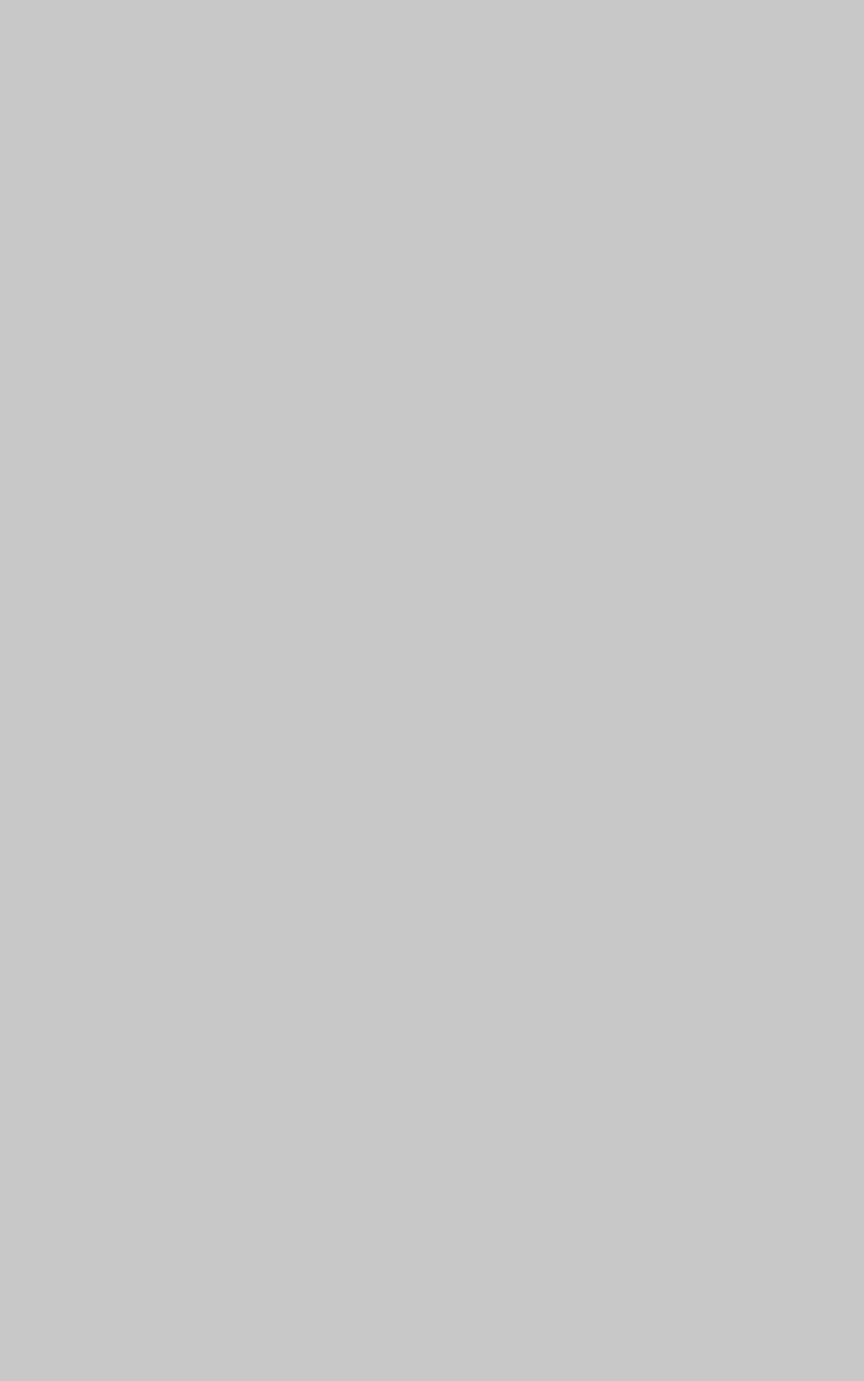
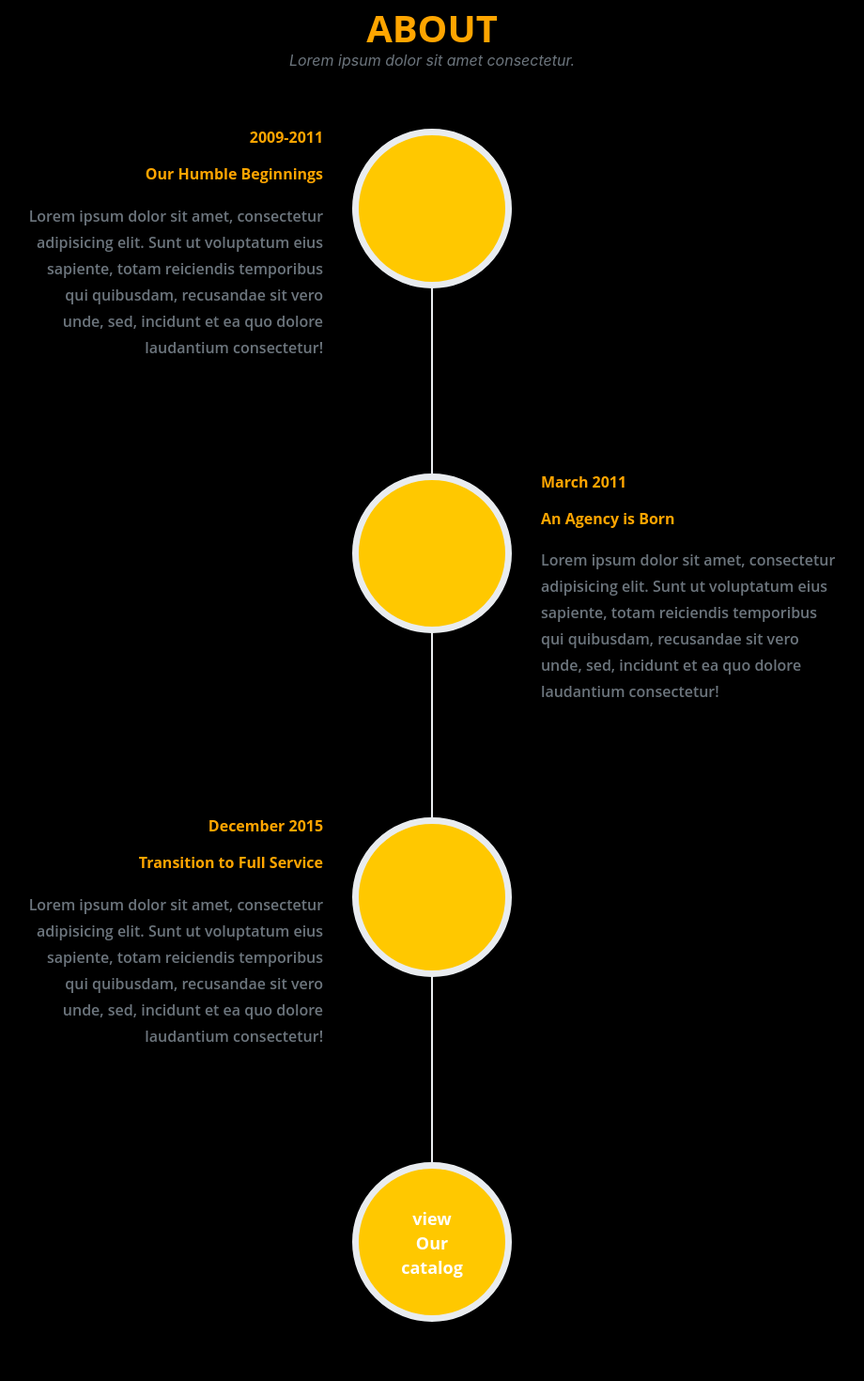
Before and after one commit to 78891RAM/Assignemnt, a React (Create React App) app: page /Help.jsx in a window 1280 px wide. Shown: the part 280-1750 px from the top of the page at 94% size, without its empty margins (180-1100 px from the left). Before the commit the page ends 800 px from the top, so only its background shows below. Built offline with nearby package versions, Linux system fonts and the light colour scheme.

Commit message:
abput page

```diff
--- a/src/Pages/Help.jsx
+++ b/src/Pages/Help.jsx
@@ -1,32 +1,107 @@
-import React from 'react';
+import React from "react";
 import "../Css/Nav.css";
 import { NavLink } from "react-router-dom";
-
-const Help= () =>{
+import "../Scss/help.css";
+import Navbar from "../Component/Navbar";
+import Footer from "../Component/footer";
+const Help = () => {
+	console.log("help");
+	return (
 		<>
-    <div className="navbar">
-        <div className="logo">
-
+    <Navbar />
+			<section className="page-section" id="about">
+				<div className="container">
+					<div className="text-center">
+						<h2 className="section-heading text-uppercase">
+							About
+						</h2>
+						<h3 className="section-subheading text-muted">
+							Lorem ipsum dolor sit amet consectetur.
+						</h3>
 					</div>
-        <div className = "navbar-comp">
-
-          <NavLink to="/Work.jsx">
-            Work
-          </NavLink>
-          <NavLink  to="/Insights.jsx">
-            Insights
-          </NavLink>
-          <NavLink to="/About.jsx">
-            About
-          </NavLink>
-          <NavLink to="/Contact.jsx">
-            Contact
-          </NavLink>
+					<ul className="timeline">
+						<li>
+							<div className="timeline-image" />
+							<div className="timeline-panel">
+								<div className="timeline-heading">
+									<h4>2009-2011</h4>
+									<h4 className="subheading">
+										Our Humble Beginnings
+									</h4>
 								</div>
-        <div className="Ads">
-
+								<div className="timeline-body">
+									<p className="text-muted">
+										Lorem ipsum dolor sit amet, consectetur
+										adipisicing elit. Sunt ut voluptatum
+										eius sapiente, totam reiciendis
+										temporibus qui quibusdam, recusandae sit
+										vero unde, sed, incidunt et ea quo
+										dolore laudantium consectetur!
+									</p>
 								</div>
 							</div>
+						</li>
+						<li className="timeline-inverted">
+							<div className="timeline-image" />
+							<div className="timeline-panel">
+								<div className="timeline-heading">
+									<h4>March 2011</h4>
+									<h4 className="subheading">
+										An Agency is Born
+									</h4>
+								</div>
+								<div className="timeline-body">
+									<p className="text-muted">
+										Lorem ipsum dolor sit amet, consectetur
+										adipisicing elit. Sunt ut voluptatum
+										eius sapiente, totam reiciendis
+										temporibus qui quibusdam, recusandae sit
+										vero unde, sed, incidunt et ea quo
+										dolore laudantium consectetur!
+									</p>
+								</div>
+							</div>
+						</li>
+						<li>
+							<div className="timeline-image" />
+							<div className="timeline-panel">
+								<div className="timeline-heading">
+									<h4>December 2015</h4>
+									<h4 className="subheading">
+										Transition to Full Service
+									</h4>
+								</div>
+								<div className="timeline-body">
+									<p className="text-muted">
+										Lorem ipsum dolor sit amet, consectetur
+										adipisicing elit. Sunt ut voluptatum
+										eius sapiente, totam reiciendis
+										temporibus qui quibusdam, recusandae sit
+										vero unde, sed, incidunt et ea quo
+										dolore laudantium consectetur!
+									</p>
+								</div>
+							</div>
+						</li>
+						<li className="timeline-inverted">
+							<div className="timeline-image">
+								<a style={{ textDecoration: "none" }} href>
+									{" "}
+									<h4>
+										view
+										<br />
+										Our
+										<br />
+										catalog
+									</h4>
+								</a>
+							</div>
+						</li>
+					</ul>
+				</div>
+			</section>
+      <Footer />
 		</>
-}
+	);
+};
 export default Help;
--- /dev/null
+++ b/src/Scss/help.css
@@ -0,0 +1,238 @@
+.page-section{
+    background:#000;
+    color: orange;
+  }
+  .timeline {
+    position: relative;
+    padding: 0;
+    list-style: none;
+  }
+  .timeline:before {
+    position: absolute;
+    top: 0;
+    bottom: 0;
+    left: 40px;
+    width: 2px;
+    margin-left: -1.5px;
+    content: "";
+    background-color: #e9ecef;
+  }
+  .timeline > li {
+    position: relative;
+    min-height: 50px;
+    margin-bottom: 50px;
+  }
+  .timeline > li:after, .timeline > li:before {
+    display: table;
+    content: " ";
+  }
+  .timeline > li:after {
+    clear: both;
+  }
+  .timeline > li .timeline-panel {
+    position: relative;
+    float: right;
+    width: 100%;
+    padding: 0 20px 0 100px;
+    text-align: left;
+  }
+  .timeline > li .timeline-panel:before {
+    right: auto;
+    left: -15px;
+    border-right-width: 15px;
+    border-left-width: 0;
+  }
+  .timeline > li .timeline-panel:after {
+    right: auto;
+    left: -14px;
+    border-right-width: 14px;
+    border-left-width: 0;
+  }
+  .timeline > li .timeline-image {
+    position: absolute;
+    z-index: 100;
+    left: 0;
+    width: 80px;
+    height: 80px;
+    margin-left: 0;
+    text-align: center;
+    color: white;
+    border: 7px solid #e9ecef;
+    border-radius: 100%;
+    background-color: #ffc800;
+  }
+  .timeline > li .timeline-image h4, .timeline > li .timeline-image .h4 {
+    font-size: 10px;
+    line-height: 14px;
+    margin-top: 12px;
+  }
+  .timeline > li.timeline-inverted > .timeline-panel {
+    float: right;
+    padding: 0 20px 0 100px;
+    text-align: left;
+  }
+  .timeline > li.timeline-inverted > .timeline-panel:before {
+    right: auto;
+    left: -15px;
+    border-right-width: 15px;
+    border-left-width: 0;
+  }
+  .timeline > li.timeline-inverted > .timeline-panel:after {
+    right: auto;
+    left: -14px;
+    border-right-width: 14px;
+    border-left-width: 0;
+  }
+  .timeline > li:last-child {
+    margin-bottom: 0;
+  }
+  .timeline .timeline-heading h4, .timeline .timeline-heading .h4 {
+    margin-top: 0;
+    color: inherit;
+  }
+  .timeline .timeline-heading h4.subheading, .timeline .timeline-heading .subheading.h4 {
+    text-transform: none;
+  }
+  .timeline .timeline-body > ul,
+  .timeline .timeline-body > p {
+    margin-bottom: 0;
+  }
+
+  @media (min-width: 768px) {
+    .timeline:before {
+      left: 50%;
+    }
+    .timeline > li {
+      min-height: 100px;
+      margin-bottom: 100px;
+    }
+    .timeline > li .timeline-panel {
+      float: left;
+      width: 41%;
+      padding: 0 20px 20px 30px;
+      text-align: right;
+    }
+    .timeline > li .timeline-image {
+      left: 50%;
+      width: 100px;
+      height: 100px;
+      margin-left: -50px;
+    }
+    .timeline > li .timeline-image h4, .timeline > li .timeline-image .h4 {
+      font-size: 13px;
+      line-height: 18px;
+      margin-top: 16px;
+    }
+    .timeline > li.timeline-inverted > .timeline-panel {
+      float: right;
+      padding: 0 30px 20px 20px;
+      text-align: left;
+    }
+  }
+  @media (min-width: 992px) {
+    .timeline > li {
+      min-height: 150px;
+    }
+    .timeline > li .timeline-panel {
+      padding: 0 20px 20px;
+    }
+    .timeline > li .timeline-image {
+      width: 150px;
+      height: 150px;
+      margin-left: -75px;
+    }
+    .timeline > li .timeline-image h4, .timeline > li .timeline-image .h4 {
+      font-size: 18px;
+      line-height: 26px;
+      margin-top: 30px;
+    }
+    .timeline > li.timeline-inverted > .timeline-panel {
+      padding: 0 20px 20px;
+    }
+  }
+  @media (min-width: 1200px) {
+    .timeline > li {
+      min-height: 170px;
+    }
+    .timeline > li .timeline-panel {
+      padding: 0 20px 20px 100px;
+    }
+    .timeline > li .timeline-image {
+      width: 170px;
+      height: 170px;
+      margin-left: -85px;
+    }
+    .timeline > li .timeline-image h4, .timeline > li .timeline-image .h4 {
+      margin-top: 40px;
+    }
+    .timeline > li.timeline-inverted > .timeline-panel {
+      padding: 0 100px 20px 20px;
+    }
+  }
+
+  .page-section {
+    padding: 6rem 0;
+  }
+  .page-section h2.section-heading, .page-section .section-heading.h2 {
+    font-size: 2.5rem;
+    margin-top: 0;
+    margin-bottom: 1rem;
+  }
+  .page-section h3.section-subheading, .page-section .section-subheading.h3 {
+    font-size: 1rem;
+    font-weight: 400;
+    font-style: italic;
+    font-family: "Roboto Slab", -apple-system, BlinkMacSystemFont, "Segoe UI", Roboto, "Helvetica Neue", Arial, sans-serif, "Apple Color Emoji", "Segoe UI Emoji", "Segoe UI Symbol", "Noto Color Emoji";
+    margin-bottom: 4rem;
+  }
+
+  @media (min-width: 768px) {
+    section {
+      padding: 9rem 0;
+    }
+  }
+
+  .text-center {
+      text-align: center !important;
+  }
+
+  .page-section h2.section-heading, .page-section .section-heading.h2 {
+      font-size: 2.5rem;
+      margin-top: 0;
+      margin-bottom: 1rem;
+  }
+  .text-uppercase {
+      text-transform: uppercase !important;
+  }
+
+  .page-section h3.section-subheading, .page-section .section-subheading.h3 {
+      font-size: 1rem;
+      font-weight: 400;
+      font-style: italic;
+      font-family: "Roboto Slab", -apple-system, BlinkMacSystemFont, "Segoe UI", Roboto, "Helvetica Neue", Arial, sans-serif, "Apple Color Emoji", "Segoe UI Emoji", "Segoe UI Symbol", "Noto Color Emoji";
+      margin-bottom: 4rem;
+  }
+
+  .text-muted {
+      --bs-text-opacity: 1;
+      color: #6c757d !important;
+  }
+
+  p {
+      line-height: 1.75;
+  }
+
+  .container, .container-fluid, .container-xxl, .container-xl, .container-lg, .container-md, .container-sm {
+      width: 100%;
+      padding-right: var(--bs-gutter-x, 0.75rem);
+      padding-left: var(--bs-gutter-x, 0.75rem);
+      margin-right: auto;
+      margin-left: auto;
+  }
+  *, *::before, *::after {
+      box-sizing: border-box;
+  }
+  user agent stylesheet
+  div {
+      display: block;
+  }
```
Also changed, not shown: src/Component/Navbar.jsx (+9 -23 lines). Lines whose indentation alone changed are shown as unchanged.
